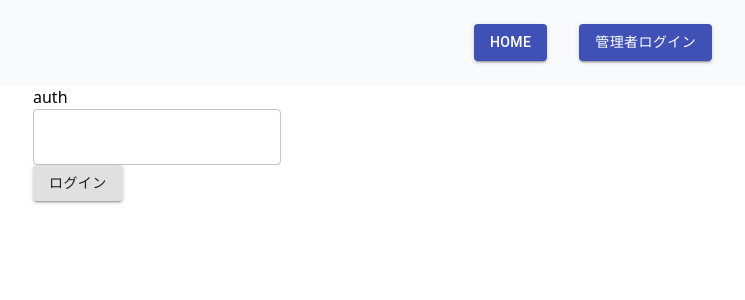
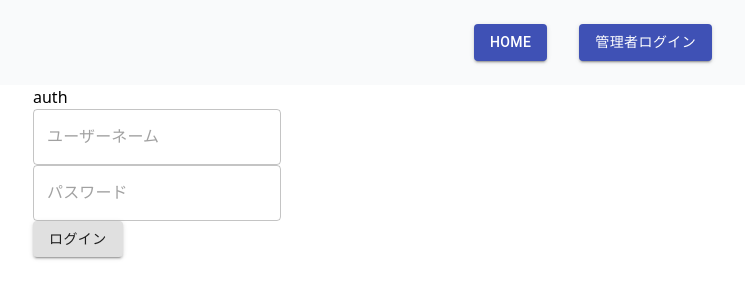
Before and after one commit to mayone-du/panel-discussion-frontend, a Next.js app: page /auth in a window 1280 px wide. Shown: the top 300 px of the page, without its empty margins (47-792 px from the left). Built offline with nearby package versions, Linux system fonts and the light colour scheme; no server answers.

Commit message:
Add getAuthToken

```diff
--- a/src/components/AuthForm.tsx
+++ b/src/components/AuthForm.tsx
@@ -1,29 +1,78 @@
+import { useMutation } from "@apollo/client";
 import { Button, TextField } from "@material-ui/core";
-import { useState } from "react";
+import React, { useState, useCallback } from "react";
+import { useRouter } from "next/router";
+import { GET_AUTH_TOKEN } from "src/apollo/queries";
 
 export const AuthForm: React.VFC = () => {
-  const [name, setName] = useState("");
-  const handleNameChange = (e: React.ChangeEvent<HTMLInputElement>) => {
-    setName(e.target.value);
+
+  const router = useRouter();
+  const [getAuthToken] = useMutation(GET_AUTH_TOKEN);
+  const [username, setUsername] = useState("");
+  const [password, setPassword] = useState("");
+
+  const handleNameChange = useCallback(
+    (e: React.ChangeEvent<HTMLInputElement>) => {
+      setUsername(e.target.value);
+    },
+    []
+  );
+
+  const handlePasswordChange = useCallback(
+    (e: React.ChangeEvent<HTMLInputElement>) => {
+      setPassword(e.target.value);
+    },
+    []
+  );
+
+  const handleSubmit = async (e: React.ChangeEvent<HTMLFormElement>) => {
+    e.preventDefault();
+    try {
+      const result = await getAuthToken({
+        variables: {
+          username: username,
+          password: password,
+        },
+      });
+      setUsername("");
+      setPassword("");
+      result.data &&
+        localStorage.setItem("accessToken", result.data.tokenAuth.token);
+      router.push("/");
+    } catch (error) {
+      alert(error);
+    }
   };
+
+
   return (
     <>
-      <div>
+      <form onSubmit={handleSubmit}>
         <div>
           <TextField
             type="text"
             variant="outlined"
-            value={name}
+            value={username}
             onChange={handleNameChange}
+            placeholder="ユーザーネーム"
+          />
+        </div>
+        <div>
+          <TextField
+            type="password"
+            variant="outlined"
+            value={password}
+            onChange={handlePasswordChange}
+            placeholder="パスワード"
           />
         </div>
 
         <div>
-          <Button variant='contained'>ログイン</Button>
+          <Button type="submit" variant="contained">
+            ログイン
+          </Button>
         </div>
-
-        <div className="text-lg">{name}</div>
-      </div>
+      </form>
     </>
   );
 };
--- a/src/pages/index.tsx
+++ b/src/pages/index.tsx
@@ -8,7 +8,7 @@ const Index: React.FC = () => {
   const {
     loading: allTopicsLoading,
     error: allTopicsError,
-    data: AllTopicsData,
+    data: allTopicsData,
   } = useQuery(GET_ALL_TOPICS);
 
   return (
@@ -22,8 +22,8 @@ const Index: React.FC = () => {
           <div className="w-2/3 bg-blue-200 flex flex-wrap">
             {allTopicsLoading && (<div className='text-9xl'>Loading</div>)}
             {allTopicsError && (<div className='text-3xl'>{allTopicsError.message}</div>)}
-            {AllTopicsData.allTopics && (
-              AllTopicsData.allTopics.edges.map((topic, index) => {
+            {allTopicsData && (
+              allTopicsData.allTopics.edges.map((topic, index) => {
                 return (
                   <div className="p-1 w-1/3" key={index}>
                     <div className="border p-2">
```
